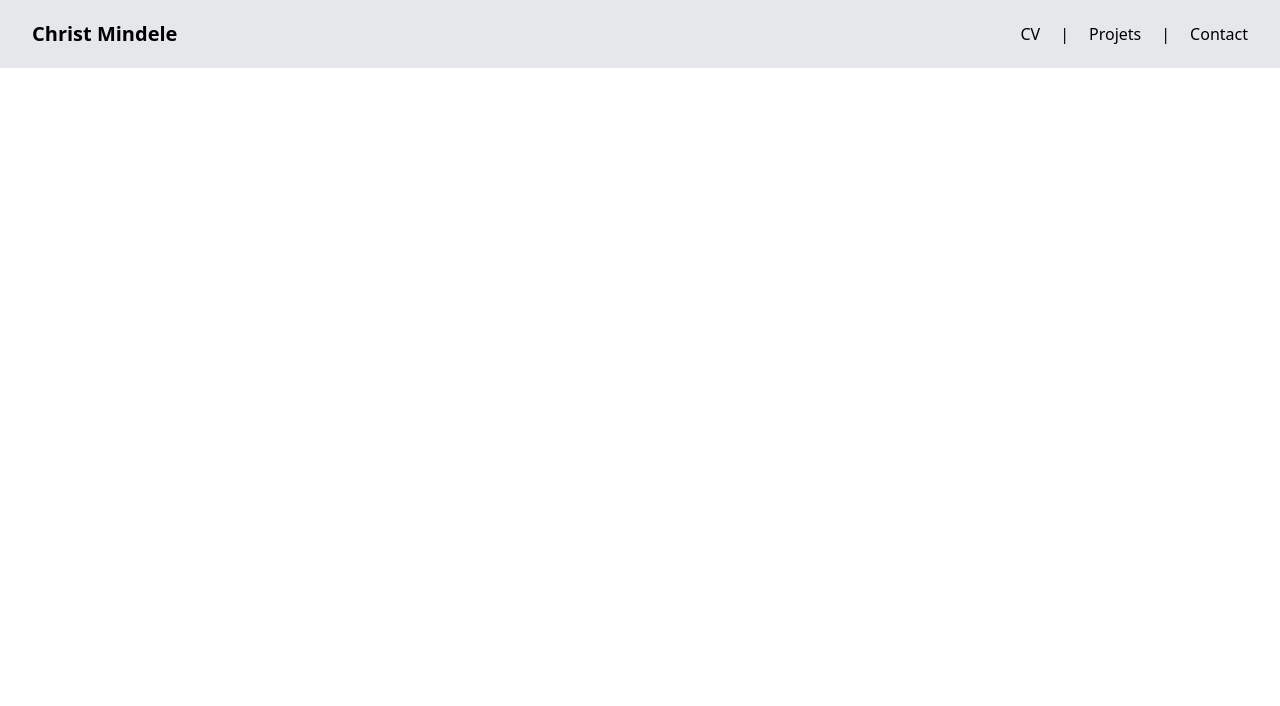
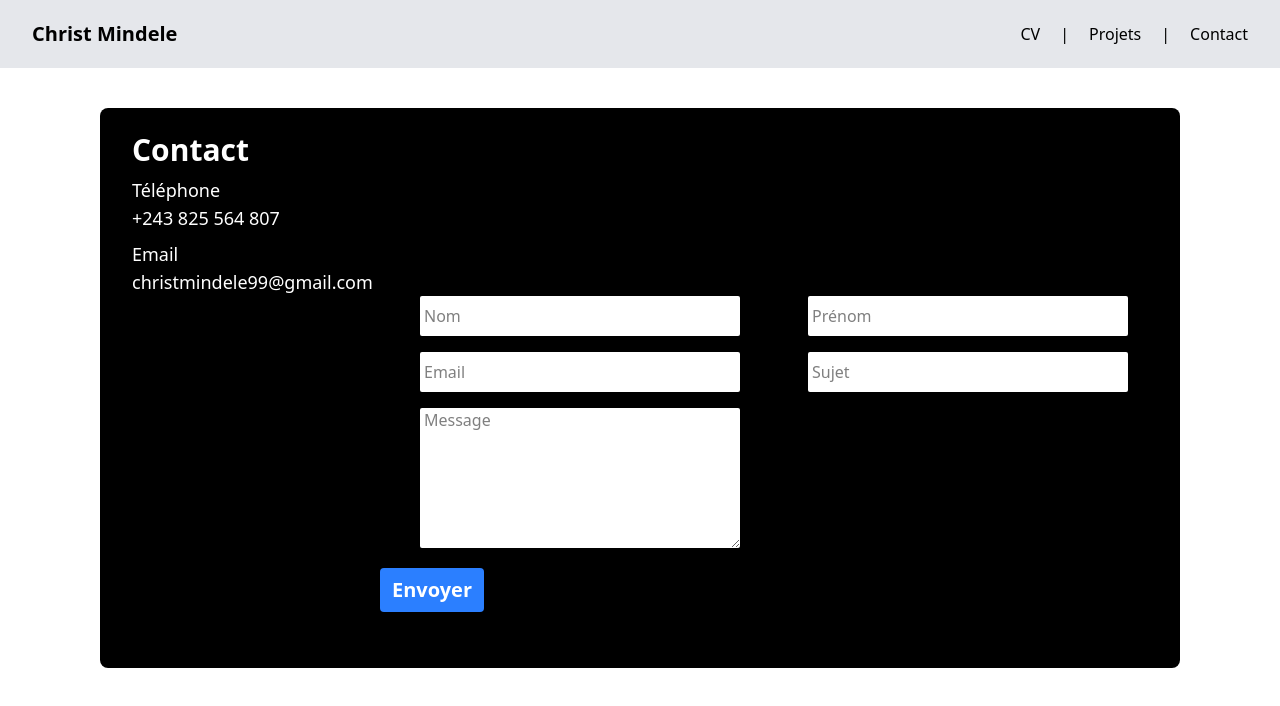
Before and after one commit to christmindele99/portfolio-mindele, a plain HTML site: page contact.html in a window 1280 px wide. Drawn offline with nearby package versions, Linux system fonts and the light colour scheme.

Commit message:
feat: Add complete main section with all elements

```diff
--- a/contact.html
+++ b/contact.html
@@ -23,6 +23,31 @@
             </ul>
         </nav>
     </header>
+     <main>
+        <section class="flex items-center justify-center">
+            <div class="bg-black w-85 h-130 rounded-lg mt-10 pt-2 pb-2 md:w-160 md:h-110 lg:w-270 lg:h-140">
+                <div class="text-white ml-5 mt-4 lg:ml-8">
+                    <h2 class="font-bold text-xl md:text-2xl lg:text-3xl">Contact</h2>
+                    <div class="mt-2 text-xs font-normal md:text-sm lg:text-lg">
+                        <h3>Téléphone</h3>
+                        <p>+243 825 564 807</p>
+                    </div>
+                    <div class="mt-2 text-xs font-normal md:text-sm lg:text-lg">
+                        <h3>Email</h3>
+                        <p>christmindele99@gmail.com</p>
+                    </div>
+                </div>
+                <div class="ml-5 mt-6 grid grid-cols-1 gap-4 md:grid-cols-2 lg:ml-80 lg:mt-0">
+                    <input type="text" placeholder="Nom" class="bg-white rounded-xs w-60 px-1 py-1 lg:py-2 lg:w-80">
+                    <input type="text" placeholder="Prénom" class="bg-white rounded-xs w-60 px-1 py-1 lg:py-2 lg:w-80">
+                    <input type="text" placeholder="Email" class="bg-white rounded-xs w-60 px-1 py-1 lg:py-2 lg:w-80">
+                    <input type="text" placeholder="Sujet" class="bg-white rounded-xs w-60 px-1 py-1 lg:py-2 lg:w-80">
+                    <textarea name="Message" id="Message" placeholder="Message" class="bg-white w-60 h-20 px-1 rounded-xs lg:w-80 lg:h-35"></textarea>
+                </div>
+                <button class="bg-blue-500 px-3 py-2 ml-5 mt-5 rounded-sm text-white md:text-lg lg:ml-70 lg:text-xl font-semibold cursor-pointer transition transform duration-300 hover:scale-108 hover:bg-green-500">Envoyer</button>
+            </div>
+        </section>
+    </main>
 
 </body>
 </html>
```
